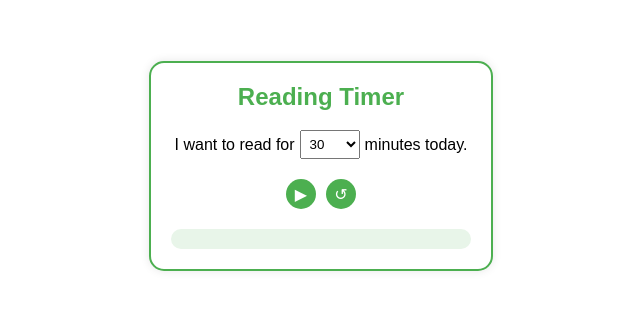
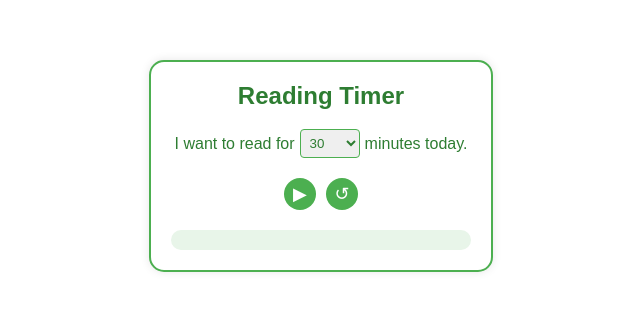
Before and after one commit to DominikaDomka/hourglass-widget, a plain HTML site: page index.html in a window 1280 px wide. Shown: the part 234-544 px from the top of the page, without its empty margins (319-959 px from the left). Drawn offline with Linux system fonts and the light colour scheme.

Commit message:
Fine-tune text color and button alignment in reading timer widget

```diff
--- a/index.html
+++ b/index.html
@@ -24,7 +24,7 @@
         }
         h2 {
             margin-top: 0;
-            color: #4caf50;
+            color: #2e7d32;
             text-align: center;
         }
         .timer-text {
@@ -32,6 +32,7 @@
             align-items: center;
             justify-content: center;
             margin-bottom: 15px;
+            color: #2e7d32;
         }
         .timer-bar {
             width: 100%;
@@ -56,21 +57,25 @@
             width: 60px;
             padding: 5px;
             margin: 0 5px;
+            color: #2e7d32;
+            border: 1px solid #4caf50;
+            border-radius: 4px;
         }
         button {
-            width: 30px;
-            height: 30px;
+            width: 32px;
+            height: 32px;
             border: none;
             background-color: #4caf50;
             color: white;
             border-radius: 50%;
             cursor: pointer;
-            font-size: 16px;
+            font-size: 18px;
             margin: 0 5px;
             display: flex;
             justify-content: center;
             align-items: center;
             padding: 0;
+            line-height: 1;
         }
     </style>
 </head>
```
